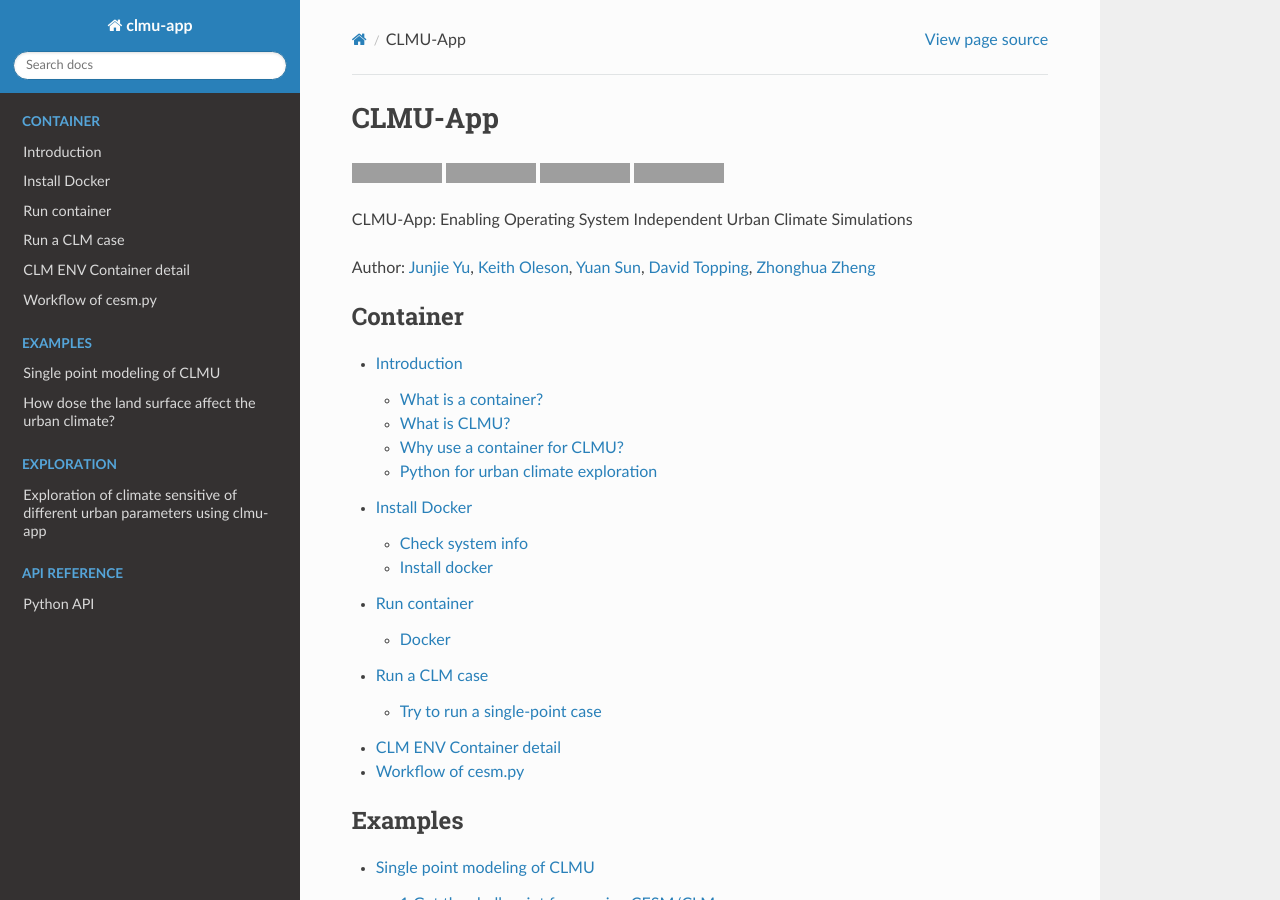
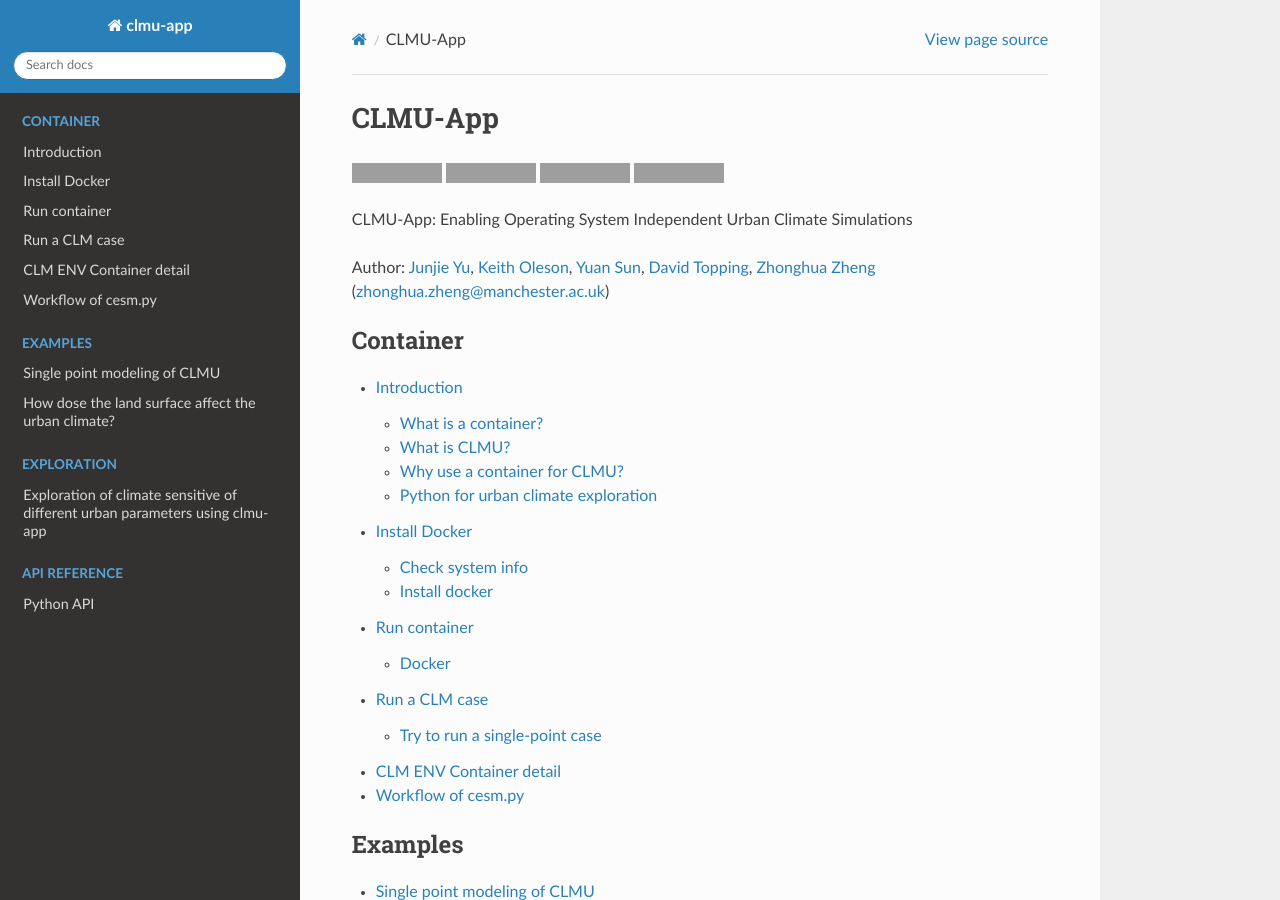
Before and after one commit to envdes/clmu-app, a Sphinx documentation site: the page built from docs/index.rst, in a window 1280 px wide and 900 px high. Built offline with Sphinx 7.4.7 and the Read the Docs theme 2.0.0, drawn with Linux system fonts in a browser that asks for light colours; grey boxes are pictures that could not be loaded.

Commit message:
update email

```diff
--- a/README.rst
+++ b/README.rst
@@ -17,7 +17,7 @@ CLMU-App: Enabling Operating System Indenpendent Urban Climate Simulations
 CLMU-App is a containerized application for urban climate simulations. It is designed to provide a platform for running Community Land Model-Urban (CLMU) simulations.
 CLMU is the Community Land Model-Urban, hosted by the National Center for Atmospheric Research (NCAR). CLMU acts as an urban model with a single-layer canopy scheme under the Earth system model hierarchy. Running a CLMU simulation, at least, needs to run a Community Land Model (CLM) case. Running a global CESM/CTSM case requires a lot of computing resources that HARDLY be done on a local computer. Therefore, the CLMU-App only serves a single point of simulation, and it is not recommended to use container for global simulation. The clm5.0 has beed installed in `/p/project` in CLMU-App. For the detail of CLMU-App, please refer to `CLMU-App document <https://envdes.github.io/clmu-app/>`_.
 
-Author: `Junjie Yu <https://junjieyu-uom.github.io>`_, `Keith Oleson <https://staff.ucar.edu/users/oleson>`_, `Yuan Sun <https://github.com/YuanSun-UoM>`_, `David Topping <https://research.manchester.ac.uk/en/persons/david.topping>`_, `Zhonghua Zheng <https://zhonghuazheng.com>`_
+Author: `Junjie Yu <https://junjieyu-uom.github.io>`_, `Keith Oleson <https://staff.ucar.edu/users/oleson>`_, `Yuan Sun <https://github.com/YuanSun-UoM>`_, `David Topping <https://research.manchester.ac.uk/en/persons/david.topping>`_, `Zhonghua Zheng <https://zhonghuazheng.com>`_ (zhonghua.zheng@manchester.ac.uk)
 
 How to ask for help
 -------------------
--- a/docs/index.rst
+++ b/docs/index.rst
@@ -22,7 +22,7 @@ CLMU-App
 
 CLMU-App: Enabling Operating System Independent Urban Climate Simulations
 
-Author: `Junjie Yu <https://junjieyu-uom.github.io>`_, `Keith Oleson <https://staff.ucar.edu/users/oleson>`_, `Yuan Sun <https://github.com/YuanSun-UoM>`_, `David Topping <https://research.manchester.ac.uk/en/persons/david.topping>`_, `Zhonghua Zheng <https://zhonghuazheng.com>`_
+Author: `Junjie Yu <https://junjieyu-uom.github.io>`_, `Keith Oleson <https://staff.ucar.edu/users/oleson>`_, `Yuan Sun <https://github.com/YuanSun-UoM>`_, `David Topping <https://research.manchester.ac.uk/en/persons/david.topping>`_, `Zhonghua Zheng <https://zhonghuazheng.com>`_ (zhonghua.zheng@manchester.ac.uk)
 
 .. toctree::
    :maxdepth: 2
```
